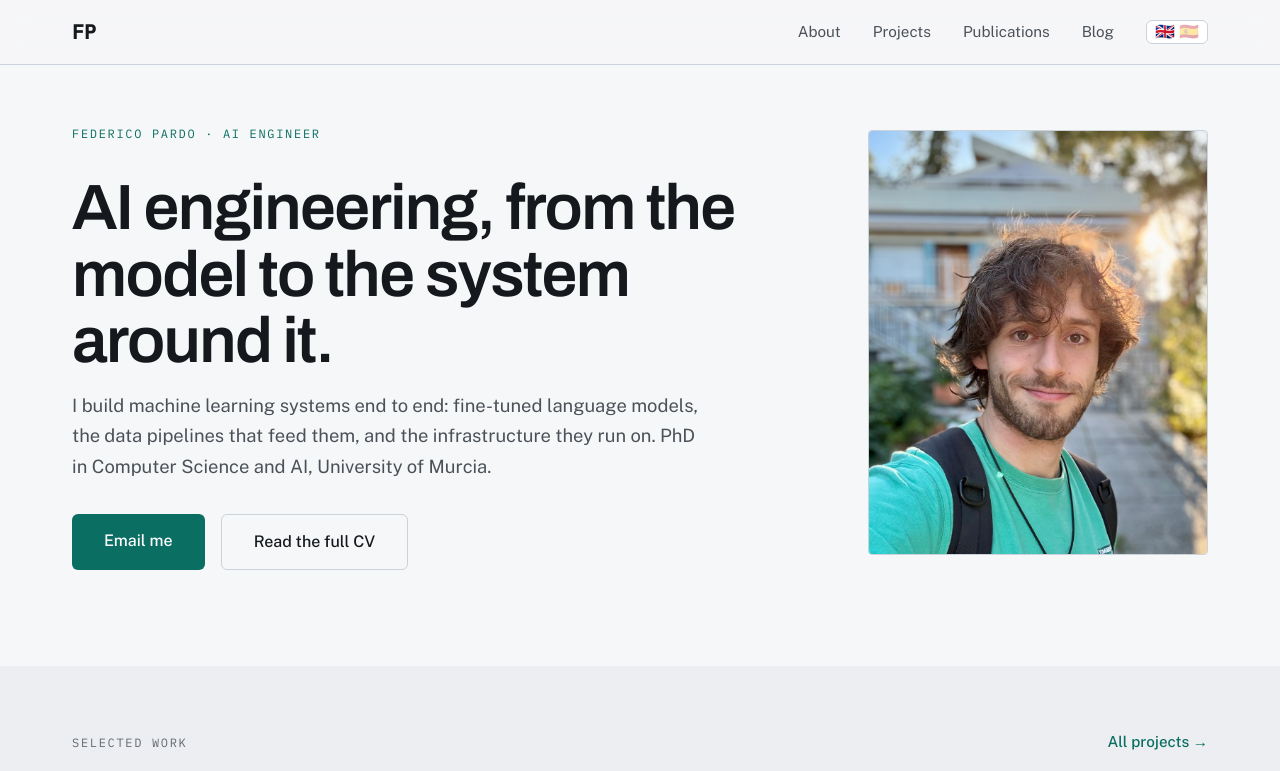
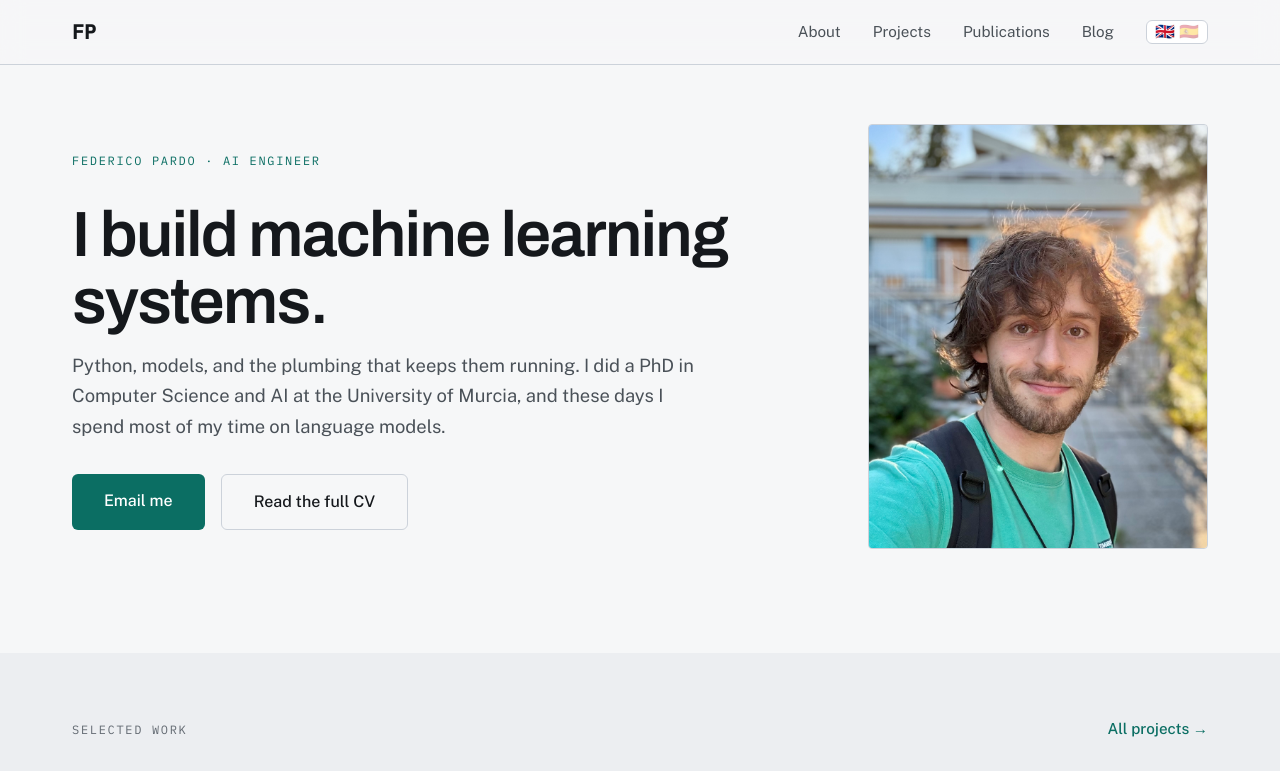
Before and after one commit to Fedeparg/fpardo-web, a Next.js app: page / in a window 1280 px wide. Shown: the top 771 px of the page. Built offline with nearby package versions, Linux system fonts and the light colour scheme.

Commit message:
content: take the swagger out of the hero copy
"AI engineering, from the model to the system around it" reads like a
consultancy strapline, and "end to end" is sales vocabulary. Plain first
person instead, naming the actual work and where the attention is going.

```diff
--- a/src/app/opengraph-image.jsx
+++ b/src/app/opengraph-image.jsx
@@ -38,7 +38,7 @@ export default function OpengraphImage() {
           {'Federico Pardo'}
         </div>
         <div style={{ fontSize: 38, color: '#4a5158', marginTop: 20 }}>
-          {'AI engineering, from the model to the system around it'}
+          {'I build machine learning systems'}
         </div>
       </div>
     ),
--- a/src/locales/en.json
+++ b/src/locales/en.json
@@ -11,12 +11,12 @@
   },
   "hero": {
     "subtitle": "AI Engineer · PhD in Computer Science & AI",
-    "description": "I build machine learning systems end to end: fine-tuned language models, the data pipelines that feed them, and the infrastructure they run on. PhD in Computer Science and AI, University of Murcia.",
+    "description": "Python, models, and the plumbing that keeps them running. I did a PhD in Computer Science and AI at the University of Murcia, and these days I spend most of my time on language models.",
     "cta_contact": "Email me",
     "cta_cv": "Read the full CV",
     "photo_alt": "Federico Pardo",
     "eyebrow": "Federico Pardo · AI Engineer",
-    "title": "AI engineering, from the model to the system around it."
+    "title": "I build machine learning systems."
   },
   "about": {
     "title": "About",
--- a/src/locales/es.json
+++ b/src/locales/es.json
@@ -11,12 +11,12 @@
   },
   "hero": {
     "subtitle": "Ingeniero de IA · Doctor en Informática e IA",
-    "description": "Construyo sistemas de machine learning de principio a fin: modelos de lenguaje afinados, los pipelines de datos que los alimentan y la infraestructura sobre la que corren. Doctor en Informática e IA por la Universidad de Murcia.",
+    "description": "Python, modelos y la fontanería que los mantiene en marcha. Hice un doctorado en Informática e IA en la Universidad de Murcia y ahora dedico casi todo el tiempo a los modelos de lenguaje.",
     "cta_contact": "Escríbeme",
     "cta_cv": "Ver el CV completo",
     "photo_alt": "Federico Pardo",
     "eyebrow": "Federico Pardo · AI Engineer",
-    "title": "Ingeniería de IA, del modelo al sistema que lo rodea."
+    "title": "Construyo sistemas de machine learning."
   },
   "about": {
     "title": "Sobre mí",
```
